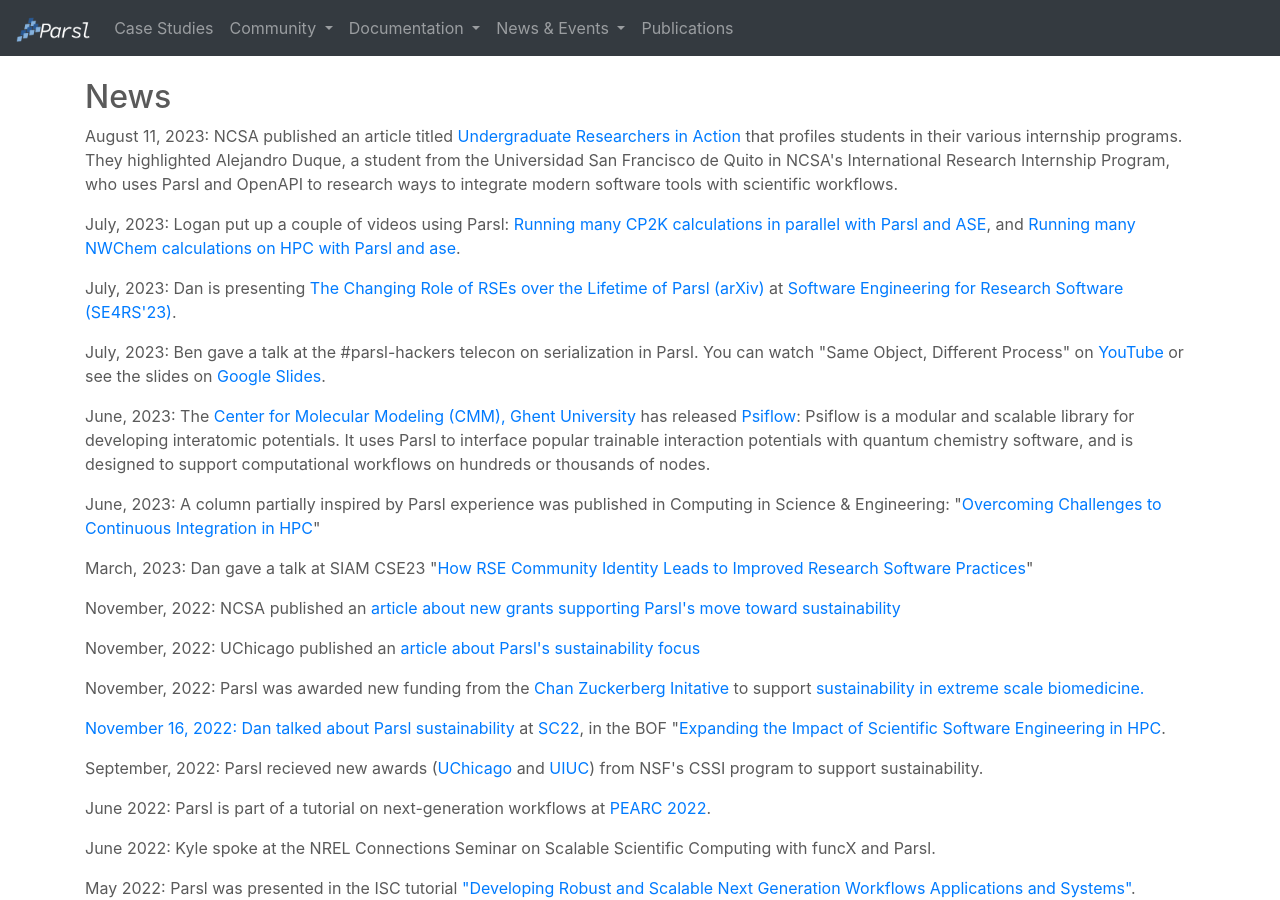
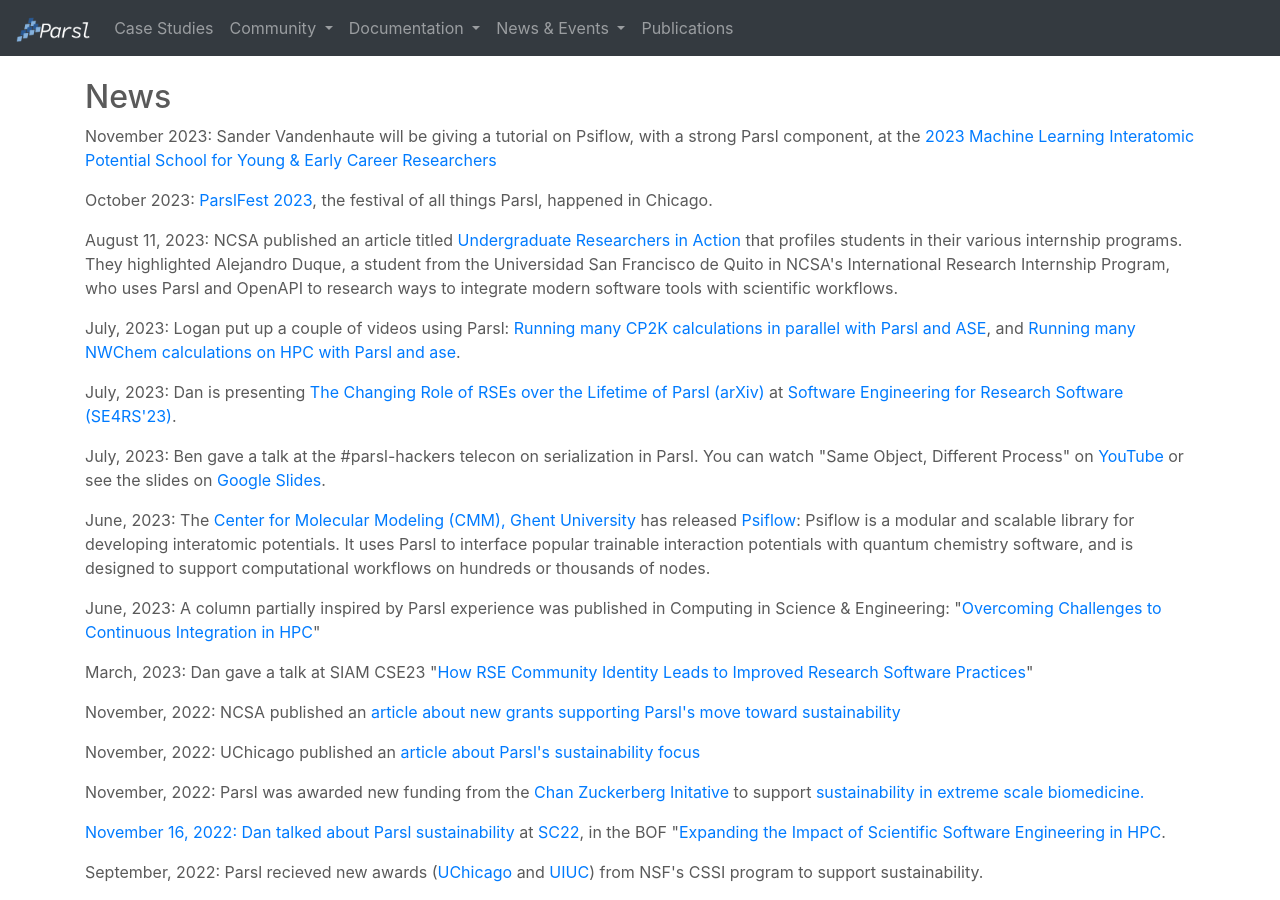
Before and after one commit to Parsl/parsl.github.io, a Jekyll site: the page built from news.html, in a window 1280 px wide and 900 px high. Built offline with Jekyll 4.4.1, drawn with Linux system fonts in a browser that asks for light colours.

Commit message:
Add a couple of news items

```diff
--- a/news.html
+++ b/news.html
@@ -16,6 +16,21 @@
         </p>
       </div>
       -->
+
+       <div class="news-info">
+        <p><span class="name">November 2023:</span>
+        Sander Vandenhaute will be giving a tutorial on Psiflow, with a
+        strong Parsl component, at the
+<a href="https://www.mlip-workshop.xyz/">2023 Machine Learning Interatomic Potential School for Young & Early Career Researchers</a>
+        </p>
+       </div>
+
+
+       <div class="news-info">
+        <p><span class="name">October 2023:</span>
+        <a href="https://parsl-project.org/parslfest/parslfest2023.html">ParslFest 2023</a>, the festival of all things Parsl, happened in Chicago.
+        </p>
+      </div>
 
        <div class="news-info">
         <p><span class="name">August 11, 2023:</span>
```
